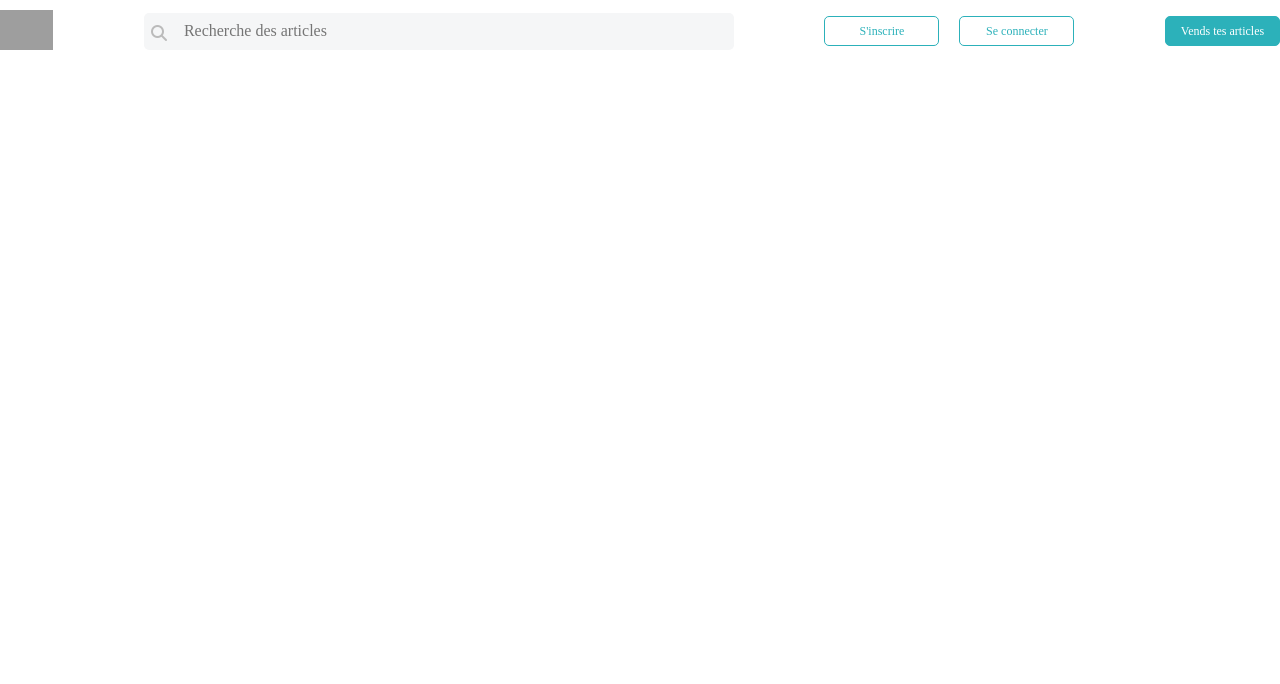
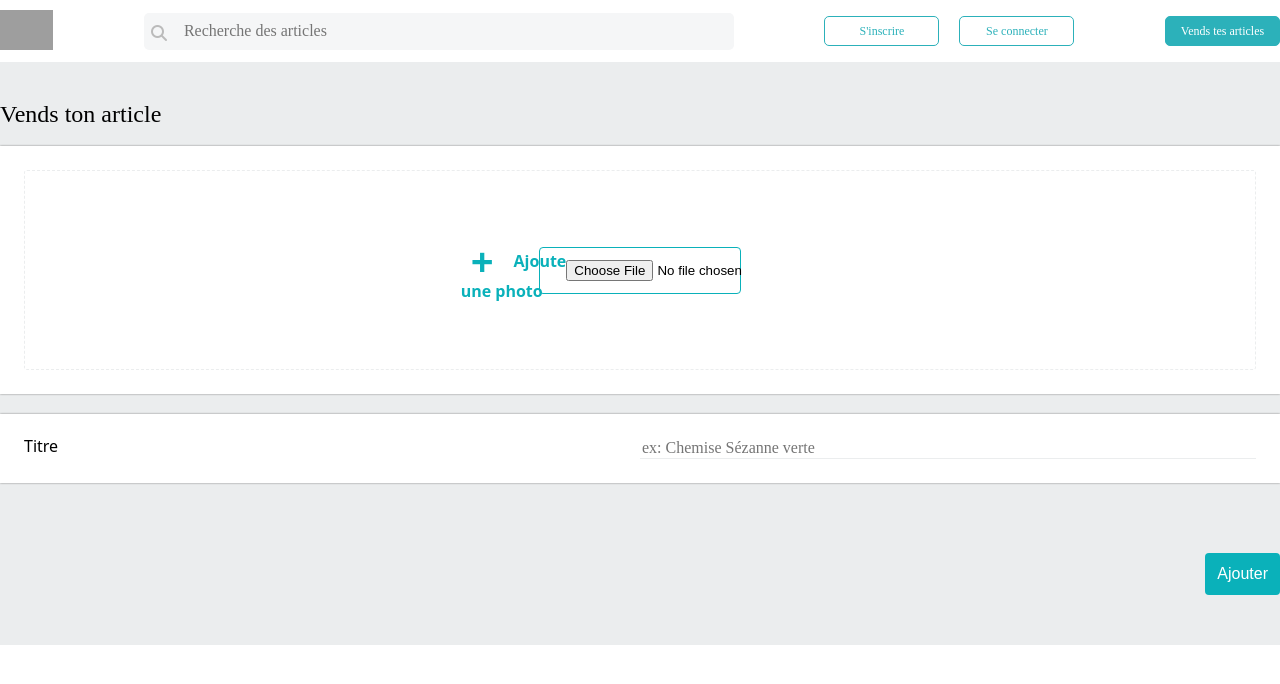
Before and after one commit to cogerard/vinted-front, a React (Vite) app: page /publish in a window 1280 px wide. Shown: the top 684 px of the page. Built offline with nearby package versions, Linux system fonts and the light colour scheme; grey boxes are pictures that could not be loaded; the HTML template or start-up script is replaced by a standard one.

Commit message:
publish wip

```diff
--- a/src/App.css
+++ b/src/App.css
@@ -12,6 +12,11 @@ body {
 
 button {
   cursor: pointer;
+}
+
+h2 {
+  font-size: 24px;
+  font-weight: 400;
 }
 
 a {
@@ -151,6 +156,17 @@ a {
 
 .button-signup {
   margin-right: 20px;
+}
+
+.button-logout {
+  background-color: #c2175b;
+  border: none;
+  border-radius: 5px;
+  color: #fff;
+  font-family: Maison Neue;
+  font-size: 12px;
+  height: 30px;
+  outline: none;
 }
 
 .button-sold {
@@ -388,12 +404,185 @@ p {
   flex-direction: column;
   justify-content: center;
   align-items: center;
+  margin-top: 30px;
+}
+
+.signup-form {
+  display: flex;
+  flex-direction: column;
+  margin-top: 30px;
+  width: 275px;
+}
+
+.signup-form > input {
+  border: none;
+  border-bottom: 1px solid #fcced3;
+  height: 35px;
+  margin-bottom: 20px;
+}
+
+.checkbox-container {
+  margin-top: 20px;
+  padding: 10px;
+}
+
+.checkbox-container > div {
+  display: flex;
+}
+
+.signup-form input[type="checkbox"] {
+  margin-right: 20px;
+  -webkit-transform: scale(2);
+  transform: scale(2);
+  cursor: pointer;
+}
+
+.checkbox-container span {
+  color: #666;
+}
+
+.checkbox-container > p {
+  color: #999;
+  font-size: 12px;
+  text-align: left;
+}
+
+.signup-form button {
+  background-color: #2cb1ba;
+  border: none;
+  border-radius: 5px;
+  color: #fff;
+  font-size: 16px;
+  height: 45px;
+  margin-top: 20px;
+  outline: none;
+  width: 100%;
+}
+
+.link-to-login {
+  color: #2cb1ba;
+  font-size: 12px;
+  margin-top: 20px;
+}
+
+/* -------------------- */
+/* --- PUBLISH PAGE --- */
+/* -------------------- */
+
+.publish-main {
+  background-color: #ebedee;
+}
+
+.publish-container {
+  margin: 0 auto;
+  width: 1280px;
+}
+
+.publish-main h2 {
+  font-family: Maison Neue;
+  font-size: 24px;
+  padding-top: 40px;
 }
 
 form {
+  display: block;
+  margin-top: 0em;
+}
+
+.file-select {
+  background-color: #fff;
+  box-shadow: 0 0 2px gray;
+  margin: 20px 0;
+  padding: 24px;
+}
+
+.dashed-preview-without {
+  align-items: center;
+  border: 1px dashed #ebedee;
+  border-radius: 3px;
   display: flex;
-  flex-direction: column;
+  height: 200px;
   justify-content: center;
+}
+
+.input-design-default,
+.input-design-image {
   align-items: center;
-  width: 30%;
+  border: 1px solid #0ab1ba;
+  border-radius: 4px;
+  display: flex;
+  height: 45px;
+  justify-content: center;
 }
+
+.input-design-default {
+  width: 200px;
+  box-sizing: content-box;
+}
+
+.label-file {
+  color: #0ab1ba;
+  cursor: pointer;
+  font-weight: 700;
+}
+
+.input-sign {
+  font-size: 40px;
+}
+
+.label-file > span {
+  margin: 0 10px;
+  vertical-align: middle;
+}
+
+.input-file {
+  /* display: none; */
+}
+
+.text-input-section {
+  background-color: #fff;
+  box-shadow: 0 0 2px gray;
+  margin: 20px 0;
+}
+
+.text-input > h4 {
+  font-weight: 400;
+  margin: 0;
+  vertical-align: initial;
+}
+
+.text-input-section > .text-input:not(:last-child) {
+  border-bottom: 1px solid #ebedee;
+  height: 25px;
+  vertical-align: center;
+}
+
+.text-input {
+  display: flex;
+  justify-content: space-between;
+  padding: 24px;
+}
+
+.text-input > input {
+  border: none;
+  border-bottom: 1px solid #ebedee;
+  color: #000;
+  font-family: Maison Neue;
+  font-size: 16px;
+  width: 50%;
+}
+
+.form-button-div {
+  display: flex;
+  justify-content: flex-end;
+}
+
+.form-validation {
+  background-color: #0ab1ba;
+  border: none;
+  border-radius: 4px;
+  color: #fff;
+  margin: 50px 0;
+  padding: 12px;
+  font-size: 16px;
+}
--- a/src/App.jsx
+++ b/src/App.jsx
@@ -1,28 +1,39 @@
 import "./App.css";
 import { BrowserRouter as Router, Routes, Route } from "react-router-dom";
 import Cookies from "js-cookie";
+import { useState } from "react";
 
 // Pages
 import Home from "./pages/Home";
 import Offer from "./pages/Offer";
 import Signup from "./pages/Signup";
 import Login from "./pages/Login";
+import Publish from "./pages/Publish";
 
 // Components
 import Header from "./components/Header";
 
 function App() {
+  const [token, setToken] = useState(Cookies.get("token") || null);
+
+  const handleToken = (token) => {
+    if (token) {
+      Cookies.set("token", token, { expires: 15 });
+      setToken(token);
+    } else {
+      Cookies.remove("token");
+      setToken(null);
+    }
+  };
   return (
     <Router>
-      {/* Mon Header apparait sur toutes les pages */}
-      <Header />
-      {/* Le composant Routes doit contenir toutes mes routes, il affiche un seul de ses enfants à la fois */}
+      <Header token={token} handleToken={handleToken} />
       <Routes>
-        {/* path=chemin element=le composant à afficher si l'url correspond au chemin */}
         <Route path="/" element={<Home />} />
         <Route path="/offers/:id" element={<Offer />} />
-        <Route path="/signup" element={<Signup />} />
-        <Route path="login" element={<Login />} />
+        <Route path="/signup" element={<Signup handleToken={handleToken} />} />
+        <Route path="login" element={<Login handleToken={handleToken} />} />
+        <Route path="publish" element={<Publish token={token} />} />
       </Routes>
     </Router>
   );
--- a/src/components/Header.jsx
+++ b/src/components/Header.jsx
@@ -1,6 +1,6 @@
 import { Link } from "react-router-dom";
 
-const Header = () => {
+const Header = ({ token, handleToken }) => {
   return (
     <div className="header-container">
       <Link to={`/`}>
@@ -39,6 +39,16 @@ const Header = () => {
           </div>
         </div> */}
       </div>
+      {token ? (
+        <button
+          className="header-button button-logout"
+          onClick={() => {
+            handleToken(null);
+          }}
+        >
+          Se déconnecter
+        </button>
+      ) : (
         <div>
           <Link to={`/signup`}>
             <button className="header-button button-login-signup button-signup">
@@ -51,7 +61,12 @@ const Header = () => {
             </button>
           </Link>
         </div>
-      <button className="header-button button-sold">Vends tes articles</button>
+      )}
+      <Link to={`/publish`}>
+        <button className="header-button button-sold">
+          Vends tes articles
+        </button>
+      </Link>
     </div>
   );
 };
--- a/src/pages/Home.jsx
+++ b/src/pages/Home.jsx
@@ -37,7 +37,11 @@ const Home = () => {
         <div className="home-hero-ready-container">
           <div className="home-hero-ready">
             <div>Prêts à faire du tri dans vos placards ?</div>
-            <button>Commencer à vendre</button>
+            <Link to={`/publish`}>
+              <button className="header-button button-sold">
+                Commencer à vendre
+              </button>
+            </Link>
           </div>
         </div>
       </section>
--- a/src/pages/Login.jsx
+++ b/src/pages/Login.jsx
@@ -1,30 +1,59 @@
 import "../App.css";
-import { Link } from "react-router-dom";
+import { Link, useNavigate } from "react-router-dom";
 import axios from "axios";
 import { useEffect, useState } from "react";
 
-const Login = () => {
-  const [data, setData] = useState();
-  const [isLoading, setIsLoading] = useState(true);
+const Login = ({ handleToken }) => {
+  const [email, setEmail] = useState("");
+  const [password, setPassword] = useState("");
 
-  useEffect(() => {
-    const fetchData = async () => {
+  const navigate = useNavigate();
+
+  const handleSubmit = async (event) => {
+    event.preventDefault();
     try {
       const response = await axios.post(
-          "https://lereacteur-vinted-api.herokuapp.com/user/login"
+        "https://lereacteur-vinted-api.herokuapp.com/user/login",
+        {
+          email: email,
+          password: password,
+        }
       );
       console.log(response.data);
-
-        setData(response.data);
-        setIsLoading(false);
+      handleToken(response.data.token);
+      navigate("/");
     } catch (error) {
       console.log(error);
     }
   };
-    fetchData();
-  }, []);
 
-  return isLoading ? <p>Loading ...</p> : <main></main>;
+  return (
+    <main>
+      <div className="signup-container">
+        <h2>Se connecter</h2>
+        <form className="signup-form" onSubmit={handleSubmit}>
+          <input
+            type="email"
+            placeholder="Email"
+            onChange={(event) => {
+              setEmail(event.target.value);
+            }}
+          />
+          <input
+            type="password"
+            placeholder="Mot de passe"
+            onChange={(event) => {
+              setPassword(event.target.value);
+            }}
+          />
+          <button type="submit">Se connecter</button>
+        </form>
+        <Link className="link-to-login" to={"/signup"}>
+          Pas encore de compte ? Inscris-toi !
+        </Link>
+      </div>
+    </main>
+  );
 };
 
 export default Login;
--- /dev/null
+++ b/src/pages/Publish.jsx
@@ -0,0 +1,88 @@
+import { useState } from "react";
+import "../App.css";
+import axios from "axios";
+
+const Publish = ({ token }) => {
+  const [title, setTitle] = useState("");
+  const [picture, setPicture] = useState();
+  const [pictureFromCloudinary, setPictureFromCloudinary] = useState();
+
+  const handleSubmit = async (event) => {
+    event.preventDefault();
+
+    try {
+      const formData = new FormData();
+      formData.append("title", title);
+      formData.append("picture", picture);
+
+      const response = await axios.post(
+        "https://lereacteur-vinted-api.herokuapp.com/offer/publish",
+        formData,
+        {
+          headers: {
+            Authorization: `Bearer ${token}`,
+            "Content-Type": "multipart/form-data",
+          },
+        }
+      );
+
+      console.log(response);
+      setPictureFromCloudinary(response.data.secure_url);
+    } catch (error) {
+      console.log(error);
+    }
+  };
+
+  return (
+    <div className="publish-main">
+      <div className="publish-container">
+        <h2> Vends ton article</h2>
+        {/* test affichage image */}
+        {pictureFromCloudinary && (
+          <img src={pictureFromCloudinary} alt="test" />
+        )}
+
+        <form onSubmit={handleSubmit}>
+          <section className="file-select">
+            <div className="dashed-preview-without">
+              <div className="input-design-default">
+                <label for="file" className="label-file">
+                  <span className="input-sign">+</span>
+                  <span>Ajoute une photo</span>
+                </label>
+                <input
+                  className="input-file"
+                  type="file"
+                  onChange={(event) => {
+                    setPicture(event.target.files[0]);
+                  }}
+                />
+              </div>
+            </div>
+          </section>
+          <section className="text-input-section">
+            <div className="text-input">
+              <h4>Titre</h4>
+              <input
+                type="text"
+                placeholder="ex: Chemise Sézanne verte"
+                value={title}
+                onChange={(event) => {
+                  setTitle(event.target.value);
+                }}
+              />
+            </div>
+          </section>
+
+          <div className="form-button-div">
+            <button type="submit" className="form-validation">
+              Ajouter
+            </button>
+          </div>
+        </form>
+      </div>
+    </div>
+  );
+};
+
+export default Publish;
--- a/src/pages/Signup.jsx
+++ b/src/pages/Signup.jsx
@@ -1,19 +1,45 @@
 import "../App.css";
-import { Link } from "react-router-dom";
 import axios from "axios";
-import { useEffect, useState } from "react";
+import { useState } from "react";
+import { Link, useNavigate } from "react-router-dom";
 
-const Signup = () => {
+const Signup = ({ handleToken }) => {
   const [username, setUsername] = useState("");
   const [email, setEmail] = useState("");
   const [password, setPassword] = useState("");
   const [newsletter, setNewsletter] = useState(false);
 
+  const [errorMessage, setErrorMessage] = useState("");
+
+  const navigate = useNavigate();
+
+  const handleSubmit = async (event) => {
+    event.preventDefault();
+    try {
+      setErrorMessage("");
+      const response = await axios.post(
+        "https://lereacteur-vinted-api.herokuapp.com/user/signup",
+        { email, username, password, newsletter }
+      );
+      handleToken(response.data.token);
+      navigate("/");
+      console.log(response.data);
+    } catch (error) {
+      if (error.response.data.message === "Missing parameters") {
+        setErrorMessage("Please fill in all fields");
+      } else if (error.response.status === 409) {
+        setErrorMessage(
+          "This email already has an account, please use another one :)"
+        );
+      }
+    }
+  };
+
   return (
     <main>
       <div className="signup-container">
         <h2>S'inscrire</h2>
-        <form className="signup-form">
+        <form onSubmit={handleSubmit} className="signup-form">
           <input
             type="text"
             placeholder="Nom d'utilisateur"
@@ -36,17 +62,28 @@ const Signup = () => {
             }}
           />
           <div className="checkbox-container">
+            <div>
               <input
                 type="checkbox"
-              newsletter={newsletter}
+                checked={newsletter} // checked = ce qui est utilisé à la place de "value" pour une checkbox
                 onChange={() => {
                   setNewsletter(!newsletter);
                 }}
               />
               <span>S'inscrire à notre newsletter</span>
             </div>
-          <input type="submit" value="S'inscrire" />
+            <p>
+              En m'inscrivant je confirme avoir lu et accepté les Termes &
+              Conditions et Politique de Confidentialité de Vinted. Je confirme
+              avoir au moins 18 ans.
+            </p>
+          </div>
+          <button type="submit">S'inscrire</button>
+          {errorMessage && <p style={{ color: "red" }}>{errorMessage}</p>}
         </form>
+        <Link className="link-to-login" to={"/login"}>
+          Tu as déjà un compte ? Connecte-toi !
+        </Link>
       </div>
     </main>
   );
```
Lines whose indentation alone changed are shown as unchanged.
